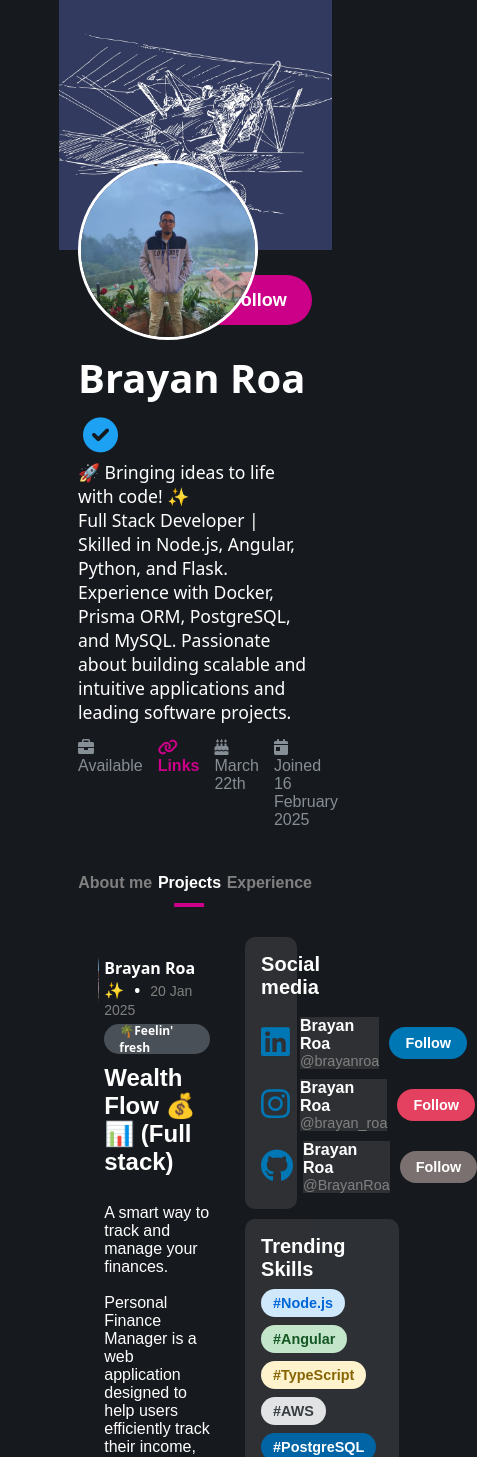
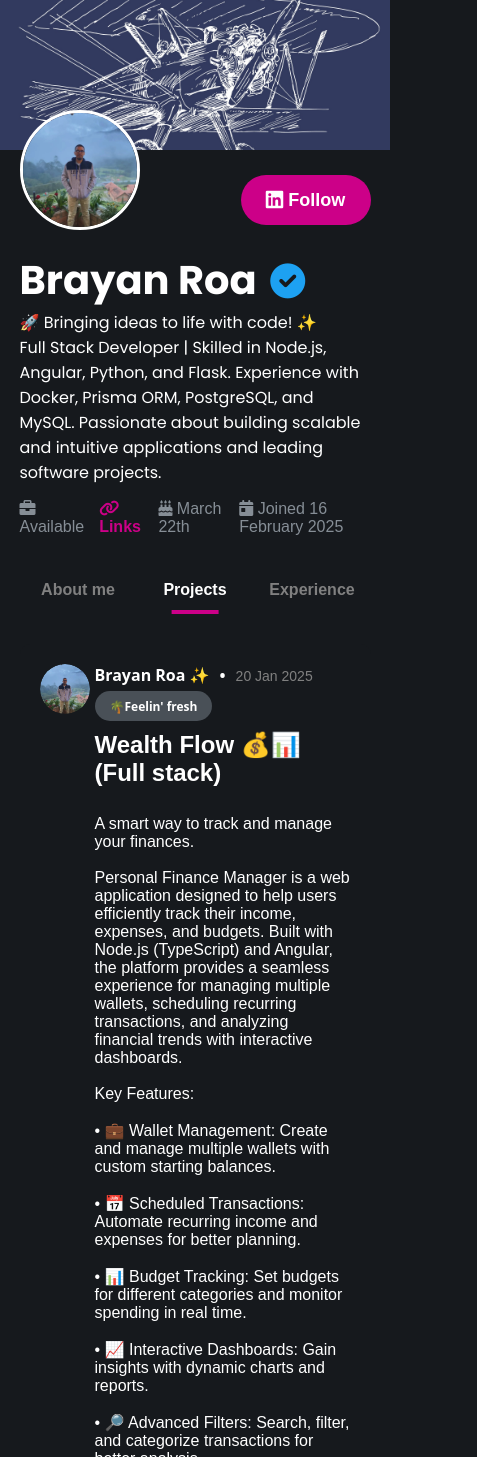
Before and after one commit to BrayanRoa/portafolio, an Angular app: page /projects in a window 390 px wide. Shown: the top 1457 px of the page, 477 px wide, since content can reach past the window. Built offline with nearby package versions, Linux system fonts and the light colour scheme.

Commit message:
media queries added in main contend

```diff
--- a/src/app/app.component.css
+++ b/src/app/app.component.css
@@ -1,3 +1,4 @@
+/* Importación de fuente */
 @import url('https://fonts.googleapis.com/css2?family=Poppins:wght@400;600;700&display=swap');
 
 /* Contenedor principal */
@@ -7,8 +8,6 @@
     display: flex;
     align-items: center;
     flex-direction: column;
-    /* overflow-x: hidden; */
-    /* Evita que el contenido fuerce el scroll */
 }
 
 /* Cover (imagen de fondo) */
@@ -19,9 +18,6 @@
     justify-content: center;
     align-items: center;
     overflow: hidden;
-    /* Evita que la imagen sobresalga */
-    /* border-radius: 10px; */
-    /* Opcional, para esquinas redondeadas */
 }
 
 .cover img {
@@ -58,7 +54,6 @@
     justify-content: center;
     align-items: center;
     background-color: #ccc;
-    /* Color de fondo temporal */
 }
 
 .img-profile .img img {
@@ -66,9 +61,7 @@
     height: 100%;
     object-fit: cover;
     display: block;
-    /* Evita espacios en blanco debajo de la imagen */
 }
-
 
 /* Información del perfil */
 .info {
@@ -94,15 +87,12 @@
     justify-content: center;
     gap: 5px;
     text-decoration: none;
-    /* Espacio entre el icono y el texto */
 }
 
 .follow-button a i {
     font-size: 20px;
     background-color: #cc0088;
-    /* Ajusta el tamaño del icono */
 }
-
 
 /* Sección del encabezado */
 .header {
@@ -117,7 +107,7 @@
 }
 
 .information span {
-    font-family: ui-sans-serif, system-ui, -apple-system, BlinkMacSystemFont, "Segoe UI", Roboto, "Helvetica Neue", Arial, sans-serif;
+    font-family: 'Poppins', sans-serif;
     font-size: 2.5rem;
     font-weight: 700;
     color: white;
@@ -125,15 +115,13 @@
 
 .verified-icon {
     color: #1da1f2;
-    /* Color azul de verificación (Twitter-style) */
     font-size: 35px;
     margin-left: 5px;
 }
 
-
 .information .title {
-    font-family: ui-sans-serif, system-ui, -apple-system, BlinkMacSystemFont, "Segoe UI", Roboto, "Helvetica Neue", Arial, sans-serif;
-    font-size: 1.1rem;
+    font-family: 'Poppins', sans-serif;
+    font-size: 1rem;
     color: white;
 }
 
@@ -153,19 +141,13 @@
     font-weight: bold;
 }
 
-/* menu */
+/* Menú de navegación */
 .menu {
     width: 60%;
     margin-top: 30px;
     display: flex;
-    /* Activa Flexbox */
     flex-wrap: wrap;
-    /* Permite que los botones bajen a la siguiente línea si no hay espacio */
     justify-content: center;
-    /* Centra los botones horizontalmente */
-    /* gap: 10px; */
-    /* Espacio entre los botones */
-    /* padding: 10px; */
     margin-bottom: 30px;
 }
 
@@ -177,7 +159,6 @@
     font-size: 16px;
     text-decoration: none;
     border: none;
-    /* border-radius: 5px; */
     background-color: transparent;
     color: gray;
     font-weight: bold;
@@ -188,13 +169,10 @@
 
 .button-item:hover {
     background-color: rgba(128, 128, 128, 0.1);
-    /* Gris claro con 10% de opacidad */
 }
 
 .button-item.active {
     color: white;
-    /* Cambia el color del texto a blanco cuando está activo */
-    transition: background-color 0.9;
 }
 
 .button-item.active::after {
@@ -203,18 +181,12 @@
     bottom: 0;
     left: 50%;
     width: 40%;
-    /* Define el ancho del borde inferior */
     height: 4px;
-    /* Grosor del borde */
     background-color: #cc0088;
-    /* Color del borde */
     transform: translateX(-50%);
-    /* Centrar el borde */
 }
 
-
-/* main */
-
+/* Contenido principal */
 .main {
     width: 60%;
     display: flex;
@@ -225,18 +197,79 @@
 .pages {
     width: 65%;
     margin-bottom: 30px;
-    /* min-height: 200vh; */
-    /* Simula un contenido largo para probar el scroll */
 }
 
 .sticky-data {
     width: 35%;
     position: sticky;
     top: 10px;
-    /* Espaciado desde la parte superior */
     padding: 0 15px;
     height: fit-content;
-    /* Evita que ocupe toda la altura */
     display: flex;
     flex-direction: column;
 }
+
+@media (max-width: 900px) {
+    .cover {
+        width: 100%;
+        height: 200px;
+    }
+
+    .profile {
+        width: 90%;
+    }
+
+    .header {
+        width: 90%;
+    }
+
+    .menu {
+        width: 90%;
+    }
+
+    .main {
+        width: 90%;
+        /* flex-direction: column; */
+    }
+}
+
+@media (max-width: 700px) {
+
+    .cover {
+        width: 100%;
+        height: 150px;
+    }
+
+    .main {
+        flex-direction: column;
+    }
+
+    .pages {
+        width: 100%;
+    }
+
+    .sticky-data {
+        width: 100%;
+        margin-bottom: 20px;
+    }
+
+    .img-profile .img {
+        width: 150px;
+        height: 150px;
+    }
+
+
+}
+
+
+@media (max-width: 600px) {
+    .cover {
+        width: 100%;
+    }
+
+    .img-profile .img {
+        width: 120px;
+        height: 120px;
+        bottom: 20%;
+    }
+}
--- a/src/app/components/card/card.component.css
+++ b/src/app/components/card/card.component.css
@@ -149,3 +149,10 @@ p {
     border-radius: 15px;
     font-weight: bold;
 }
+
+
+@media (max-width: 900px) {
+    .card{
+        width: 100%;
+    }
+}
--- a/src/app/components/trending-skills/trending-skills.component.html
+++ b/src/app/components/trending-skills/trending-skills.component.html
@@ -1,5 +1,5 @@
 <div class="container">
-    <div class="social-links">
+    <!-- <div class="social-links">
         <h2>Social media</h2>
         <div *ngFor="let social of socialLinks" class="social-container">
             <div class="social-icon">
@@ -15,7 +15,7 @@
         </div>
 
 
-    </div>
+    </div> -->
 
     <div class="trending-skills">
         <h2>Trending Skills</h2>
```
